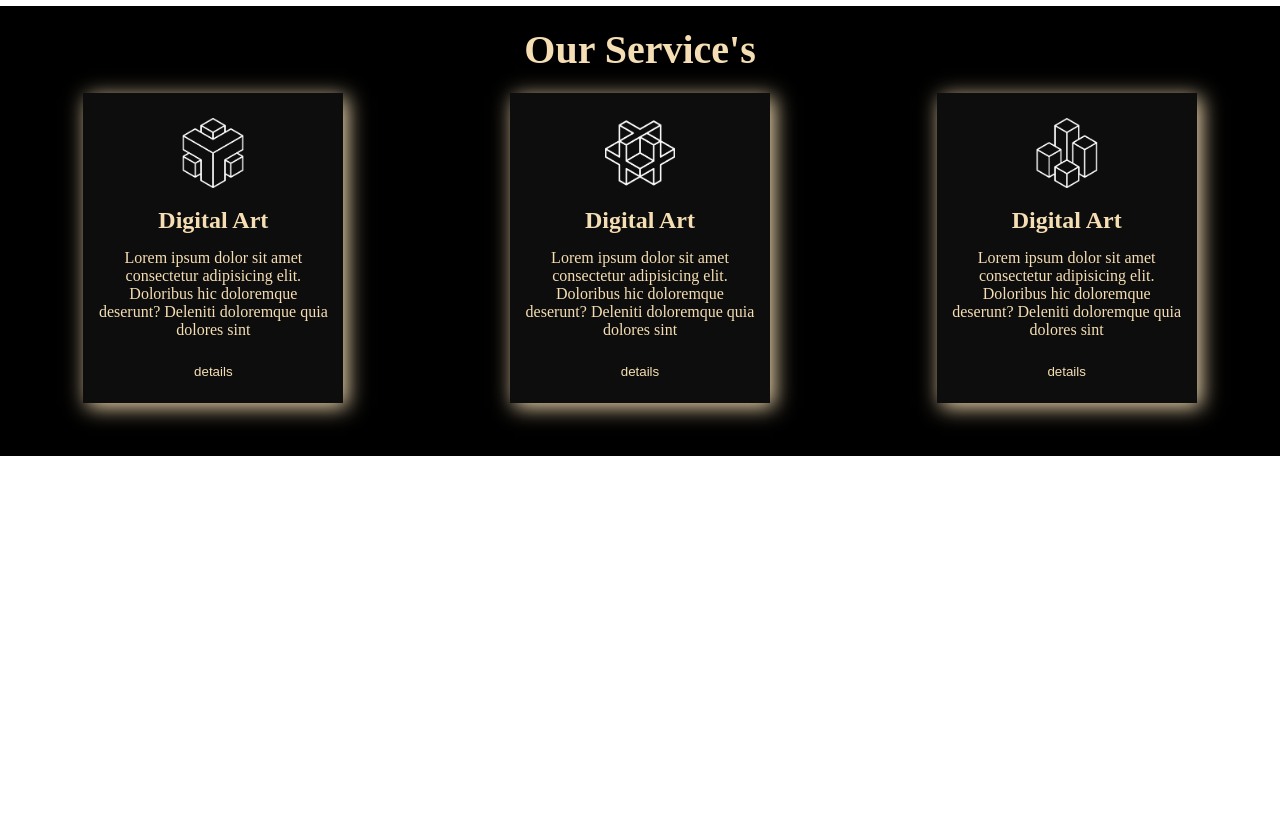
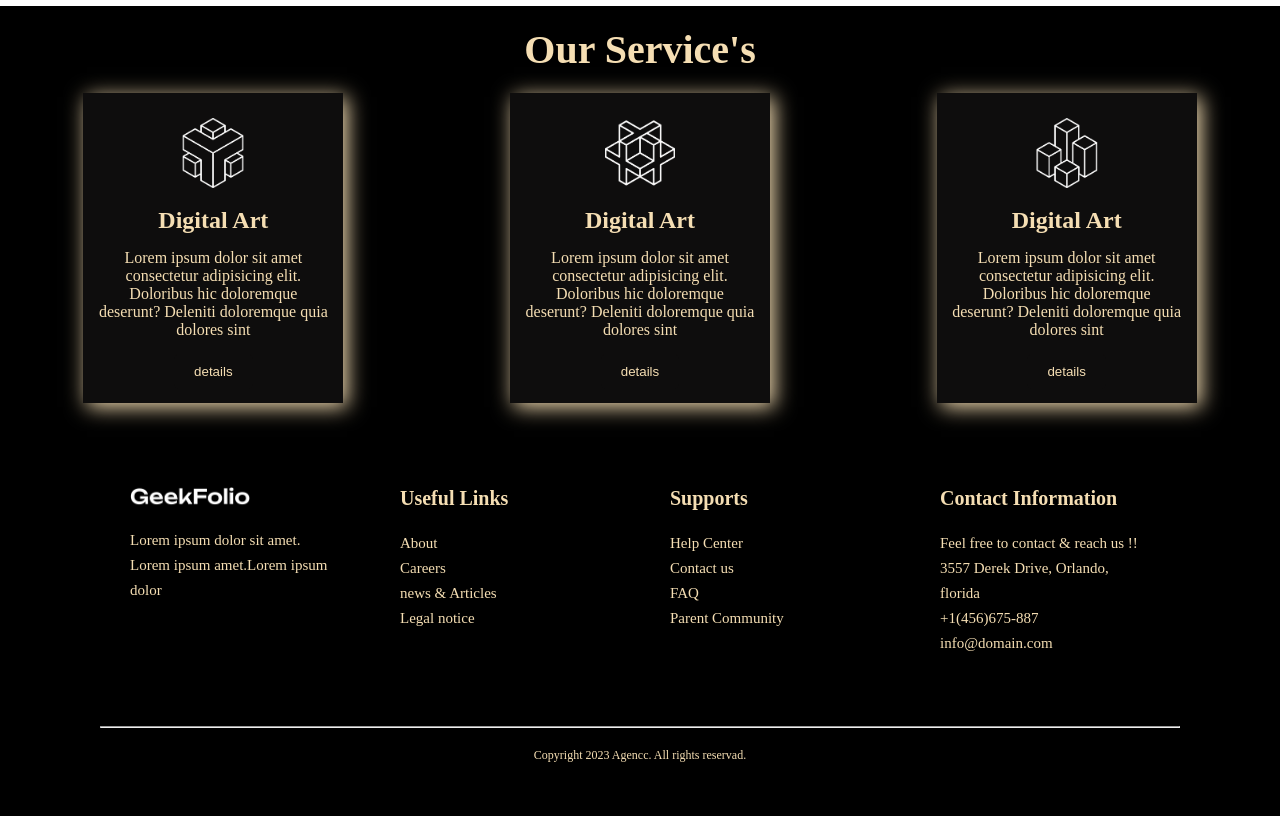
Before and after one commit to SakibAlHasan10/CS-digital-products-repo, a plain HTML site: page text.html in a window 1280 px wide. Shown: the part 1291-2107 px from the top of the page. Before the commit the page ends 1747 px from the top, so only its background shows below. Drawn offline with Linux system fonts and the light colour scheme.

Commit message:
full website repo

```diff
--- a/style.css
+++ b/style.css
@@ -2,6 +2,7 @@
     margin: 0px;
     padding: 0px;
 }
+    /* this is a navbar section */
 header{
     padding-bottom: 0px;
 }
@@ -30,6 +31,7 @@ header{
 .item:hover{
     color: blue;
 }
+    /* this is a bennar section */
 .banner-container{
     display: flex;
     justify-content: space-around;
@@ -73,6 +75,7 @@ header{
     justify-content: space-around;
     align-items: center;
 }
+    /* this is a about section */
 .about-title{
     color: black;
     padding-top: 20px;
@@ -88,6 +91,7 @@ header{
 .about-text p{
     padding: 5px 0px;
 }
+    /* this is a service section */
 .service{
     display: flex;
     justify-content: space-around;
@@ -142,3 +146,55 @@ header{
 .button1:hover{
     background-color: #161410;
 }
+    /* this is a footer section */
+footer{
+    background-color: black;
+    padding: 30px 100px;
+    height: 300px;
+
+}
+.footer-1{
+    width: 210px;
+    height: 240px;
+    padding: 0px 20px;
+    font-size: 15px;
+    line-height: 25px;
+}
+
+.footer-1 img{
+    width: 120px;
+    padding-bottom: 10px;
+}
+.footer-1 p{
+    color: wheat;
+
+}
+
+.footer-section{
+    display: flex;
+    color: wheat;
+    justify-content: space-around;
+    align-items: center;
+}
+.footer-1 a{
+    text-decoration: none;
+    color: wheat;
+
+}
+.footer-1 h4{
+    padding-bottom:20px ;
+    font-size: 20px;
+}
+.pac{
+    padding-bottom: 20px;
+}
+.footer-2 a{
+    text-decoration: none;
+    color: wheat;
+}
+
+.footer-2{
+    text-align: center;
+    padding: 20px;
+    font-size: 12px;
+}
--- a/text.html
+++ b/text.html
@@ -24,7 +24,7 @@
         </nav>
     </header>
     <main>
-        <!-- this is a benar section -->
+        <!-- this is a bennar section -->
         <section>
             <div class="banner-container">
                 <div class="bannar-text">
@@ -53,6 +53,7 @@
                 </div>
             </div>
         </section>
+                    <!-- this is a service section -->
         <section class="service-container">
             <h1 class="service-title">Our Service's</h1>
             <div class="service">
@@ -78,8 +79,43 @@
         </section>
 
     </main>
-    <footer>
+                    <!-- this is a footer section -->
+    <footer >
+        <div class="footer-section">
+            <div class="footer-1">
+                <img src="./images/logo-light.png" alt="">
+                <p>Lorem ipsum dolor sit amet.
+                    Lorem ipsum amet.Lorem ipsum dolor
+                </p>
+            </div>
+            <div class="footer-1">
+                <h4>Useful Links</h4>
+                <a href="#">About</a> <br>
+                <a href="#">Careers</a> <br>
+                <a href="#">news & Articles</a> <br>
+                <a href="#">Legal notice</a>
 
+            </div>
+            <div class="footer-1">
+                <h4>Supports</h4>
+                <a href="#">Help Center</a> <br>
+                <a href="#">Contact us</a><br>
+                <a href="#">FAQ</a> <br>
+                <a href="#">Parent Community</a>
+
+            </div>
+            <div class="footer-1">
+                <h4>Contact Information</h4>
+                <p>Feel free to contact & reach us !!</p>
+                <p>3557 Derek Drive, Orlando, florida <br> +1(456)675-887 <br> info@domain.com</p>
+
+            </div>
+        </div>
+        <hr>
+        <div class="footer-2">
+            <a href="#">Copyright 2023 Agencc.</a>
+            <a href="#">All rights reservad.</a>
+        </div>
     </footer>
 </body>
 </html>
```
